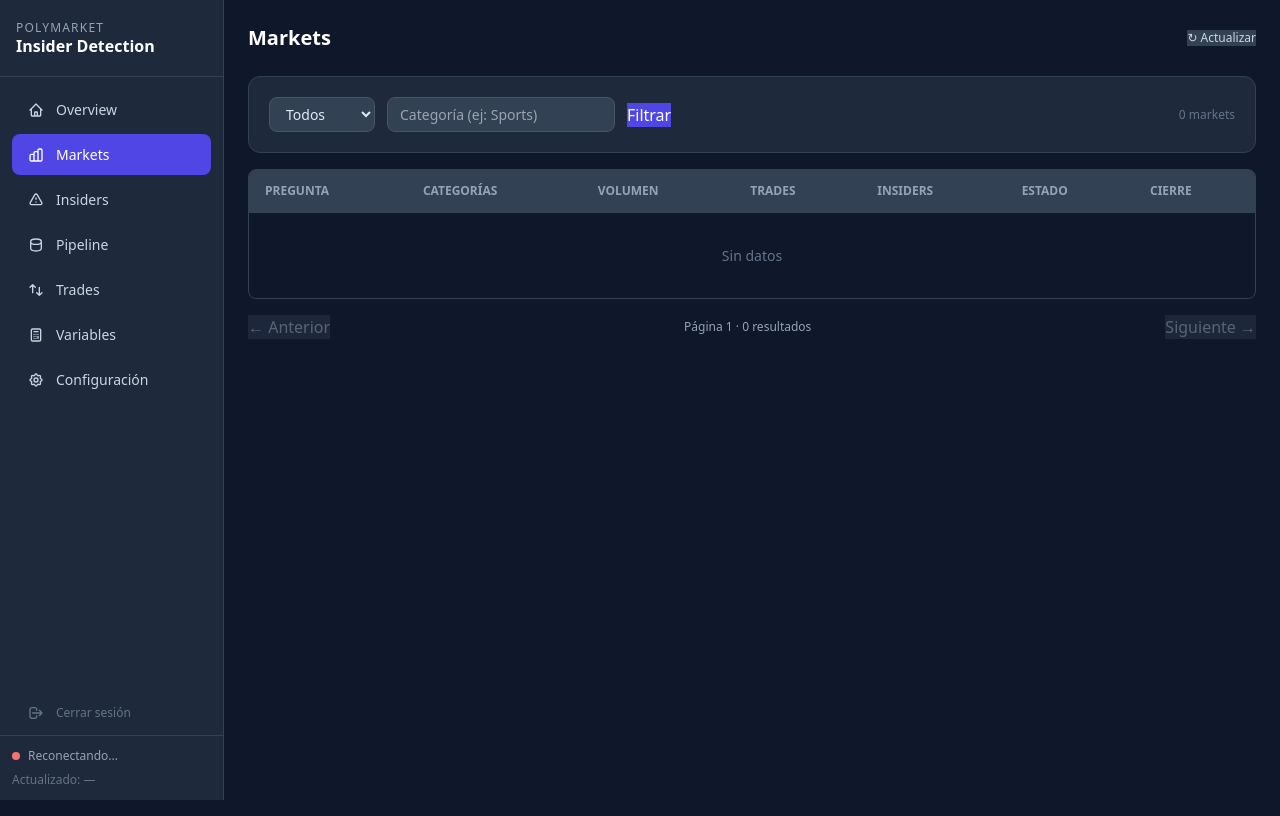
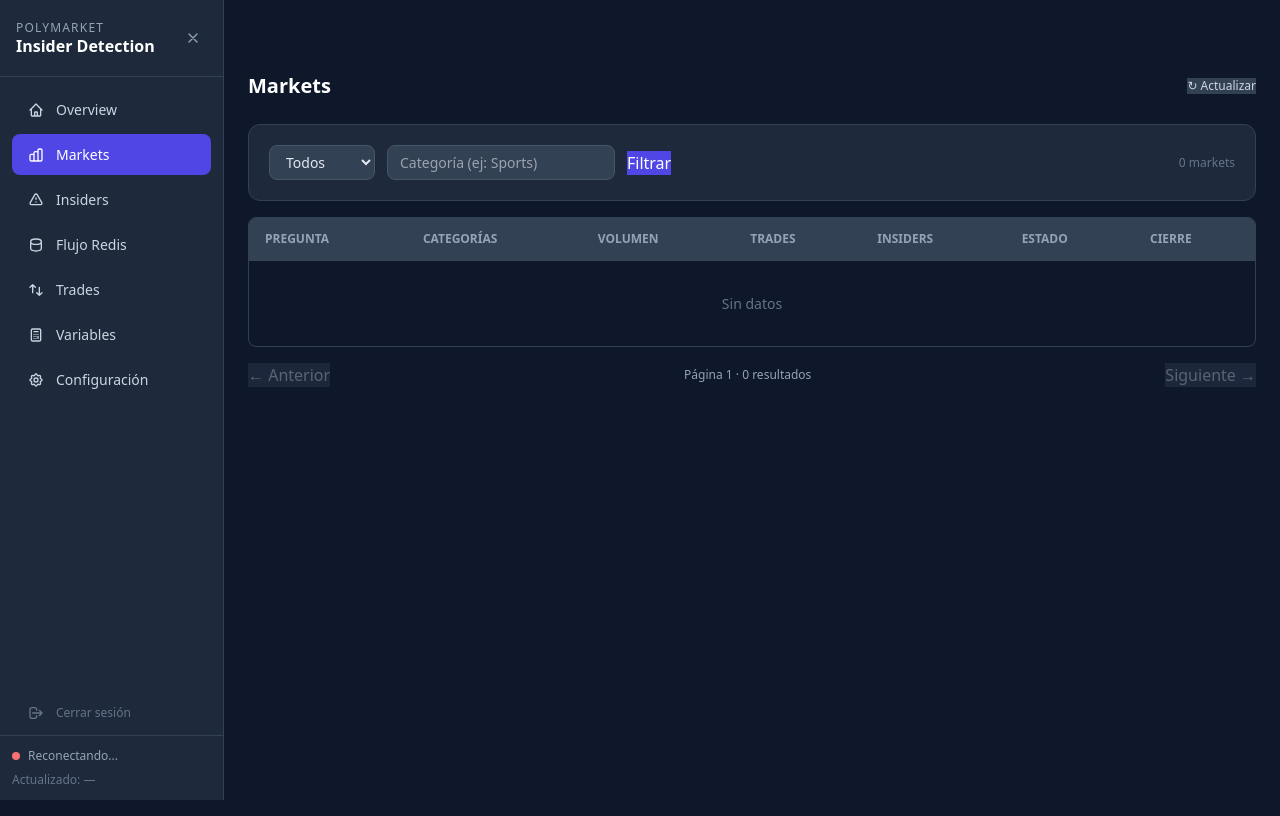
Before and after one commit to CarlosCaoLopez/CFG-Data, a FastAPI app: page /markets in a window 1280 px wide. Run offline with FastAPI, Linux system fonts and the light colour scheme; data that the repository does not hold is empty; some libraries are stand-ins or nearby versions.

Commit message:
dashboard: sidebar colapsable + flujo redis + fix carga pipeline

```diff
--- a/dashboard/redis_client.py
+++ b/dashboard/redis_client.py
@@ -30,7 +30,7 @@
     try:
         from celery import Celery
         app = Celery(broker=redis_url, backend=redis_url)
-        i = app.control.inspect(timeout=2.0)
+        i = app.control.inspect(timeout=0.8)
         active = i.active() or {}
         scheduled = i.scheduled() or {}
         return {
--- a/dashboard/templates/base.html
+++ b/dashboard/templates/base.html
@@ -75,61 +75,111 @@
       outline: none;
     }
     .input:focus { box-shadow: 0 0 0 2px #6366f1; }
+
+    /* Sidebar transition */
+    #sidebar {
+      transition: transform 0.2s ease;
+    }
   </style>
 </head>
-<body class="bg-slate-900 text-slate-100 min-h-screen flex" x-data="dashboard()">
+<body class="bg-slate-900 text-slate-100 min-h-screen" x-data="dashboard()">
+
+  <!-- Mobile backdrop -->
+  <div x-show="sidebarOpen" x-cloak @click="sidebarOpen = false"
+       class="fixed inset-0 bg-black/60 z-20 md:hidden"></div>
+
+  <!-- Mobile top bar -->
+  <header class="md:hidden fixed top-0 left-0 right-0 z-30 bg-slate-800 border-b border-slate-700 px-4 h-12 flex items-center gap-3">
+    <button @click="sidebarOpen = !sidebarOpen"
+            class="text-slate-300 hover:text-white p-1 rounded-lg transition-colors">
+      <!-- Hamburger -->
+      <svg x-show="!sidebarOpen" class="w-5 h-5" fill="none" stroke="currentColor" viewBox="0 0 24 24">
+        <path stroke-linecap="round" stroke-linejoin="round" stroke-width="2" d="M4 6h16M4 12h16M4 18h16"/>
+      </svg>
+      <!-- X -->
+      <svg x-show="sidebarOpen" x-cloak class="w-5 h-5" fill="none" stroke="currentColor" viewBox="0 0 24 24">
+        <path stroke-linecap="round" stroke-linejoin="round" stroke-width="2" d="M6 18L18 6M6 6l12 12"/>
+      </svg>
+    </button>
+    <div>
+      <p class="text-xs text-slate-400 font-medium uppercase tracking-widest leading-none">Polymarket</p>
+      <p class="text-sm font-bold text-white leading-tight">Insider Detection</p>
+    </div>
+  </header>
 
   <!-- Sidebar -->
-  <aside class="w-56 shrink-0 bg-slate-800 border-r border-slate-700 flex flex-col min-h-screen fixed top-0 left-0 z-10">
-    <div class="px-4 py-5 border-b border-slate-700">
-      <p class="text-xs text-slate-400 font-medium uppercase tracking-widest">Polymarket</p>
-      <h1 class="text-base font-bold text-white leading-tight">Insider Detection</h1>
+  <aside id="sidebar"
+         :class="sidebarOpen ? 'translate-x-0' : '-translate-x-full'"
+         class="fixed top-0 left-0 z-30 bg-slate-800 border-r border-slate-700 flex flex-col
+                w-full h-full md:w-56 md:min-h-screen">
+
+    <!-- Sidebar header -->
+    <div class="px-4 py-5 border-b border-slate-700 flex items-center justify-between shrink-0">
+      <div>
+        <p class="text-xs text-slate-400 font-medium uppercase tracking-widest">Polymarket</p>
+        <h1 class="text-base font-bold text-white leading-tight">Insider Detection</h1>
+      </div>
+      <!-- X button (desktop only, hamburger is in mobile top bar) -->
+      <button @click="sidebarOpen = false"
+              class="hidden md:flex items-center justify-center text-slate-400 hover:text-white p-1.5 rounded-lg hover:bg-slate-700 transition-colors">
+        <svg class="w-4 h-4" fill="none" stroke="currentColor" viewBox="0 0 24 24">
+          <path stroke-linecap="round" stroke-linejoin="round" stroke-width="2" d="M6 18L18 6M6 6l12 12"/>
+        </svg>
+      </button>
     </div>
 
-    <nav class="flex-1 p-3 space-y-1">
-      <a href="/"          class="sidebar-item {% if active == 'overview'  %}active{% endif %}">
+    <nav class="flex-1 p-3 space-y-1 overflow-y-auto">
+      <a href="/" @click="if(window.innerWidth < 768) sidebarOpen = false"
+         class="sidebar-item {% if active == 'overview'  %}active{% endif %}">
         <svg class="w-4 h-4 shrink-0" fill="none" stroke="currentColor" viewBox="0 0 24 24"><path stroke-linecap="round" stroke-linejoin="round" stroke-width="2" d="M3 12l2-2m0 0l7-7 7 7M5 10v10a1 1 0 001 1h3m10-11l2 2m-2-2v10a1 1 0 01-1 1h-3m-6 0a1 1 0 001-1v-4a1 1 0 011-1h2a1 1 0 011 1v4a1 1 0 001 1m-6 0h6"/></svg>
         Overview
       </a>
-      <a href="/markets"   class="sidebar-item {% if active == 'markets'   %}active{% endif %}">
+      <a href="/markets" @click="if(window.innerWidth < 768) sidebarOpen = false"
+         class="sidebar-item {% if active == 'markets'   %}active{% endif %}">
         <svg class="w-4 h-4 shrink-0" fill="none" stroke="currentColor" viewBox="0 0 24 24"><path stroke-linecap="round" stroke-linejoin="round" stroke-width="2" d="M9 19v-6a2 2 0 00-2-2H5a2 2 0 00-2 2v6a2 2 0 002 2h2a2 2 0 002-2zm0 0V9a2 2 0 012-2h2a2 2 0 012 2v10m-6 0a2 2 0 002 2h2a2 2 0 002-2m0 0V5a2 2 0 012-2h2a2 2 0 012 2v14a2 2 0 01-2 2h-2a2 2 0 01-2-2z"/></svg>
         Markets
       </a>
-      <a href="/insiders"  class="sidebar-item {% if active == 'insiders'  %}active{% endif %}">
+      <a href="/insiders" @click="if(window.innerWidth < 768) sidebarOpen = false"
+         class="sidebar-item {% if active == 'insiders'  %}active{% endif %}">
         <svg class="w-4 h-4 shrink-0" fill="none" stroke="currentColor" viewBox="0 0 24 24"><path stroke-linecap="round" stroke-linejoin="round" stroke-width="2" d="M12 9v2m0 4h.01m-6.938 4h13.856c1.54 0 2.502-1.667 1.732-3L13.732 4c-.77-1.333-2.694-1.333-3.464 0L3.34 16c-.77 1.333.192 3 1.732 3z"/></svg>
         Insiders
         <span x-show="kpis.total_insiders > 0" x-cloak class="ml-auto bg-red-600 text-white text-xs font-bold px-1.5 py-0.5 rounded-full" x-text="kpis.total_insiders"></span>
       </a>
-      <a href="/pipeline"  class="sidebar-item {% if active == 'pipeline'  %}active{% endif %}">
+      <a href="/pipeline" @click="if(window.innerWidth < 768) sidebarOpen = false"
+         class="sidebar-item {% if active == 'pipeline'  %}active{% endif %}">
         <svg class="w-4 h-4 shrink-0" fill="none" stroke="currentColor" viewBox="0 0 24 24"><path stroke-linecap="round" stroke-linejoin="round" stroke-width="2" d="M4 7v10c0 2.21 3.582 4 8 4s8-1.79 8-4V7M4 7c0 2.21 3.582 4 8 4s8-1.79 8-4M4 7c0-2.21 3.582-4 8-4s8 1.79 8 4"/></svg>
-        Pipeline
+        Flujo Redis
         <span x-show="pipeline_alert" x-cloak class="ml-auto w-2 h-2 rounded-full bg-yellow-400"></span>
       </a>
-      <a href="/trades"    class="sidebar-item {% if active == 'trades'    %}active{% endif %}">
+      <a href="/trades" @click="if(window.innerWidth < 768) sidebarOpen = false"
+         class="sidebar-item {% if active == 'trades'    %}active{% endif %}">
         <svg class="w-4 h-4 shrink-0" fill="none" stroke="currentColor" viewBox="0 0 24 24"><path stroke-linecap="round" stroke-linejoin="round" stroke-width="2" d="M7 16V4m0 0L3 8m4-4l4 4m6 0v12m0 0l4-4m-4 4l-4-4"/></svg>
         Trades
       </a>
-      <a href="/variables" class="sidebar-item {% if active == 'variables' %}active{% endif %}">
+      <a href="/variables" @click="if(window.innerWidth < 768) sidebarOpen = false"
+         class="sidebar-item {% if active == 'variables' %}active{% endif %}">
         <svg class="w-4 h-4 shrink-0" fill="none" stroke="currentColor" viewBox="0 0 24 24"><path stroke-linecap="round" stroke-linejoin="round" stroke-width="2" d="M9 7h6m0 10v-3m-3 3h.01M9 17h.01M9 14h.01M12 14h.01M15 11h.01M12 11h.01M9 11h.01M7 21h10a2 2 0 002-2V5a2 2 0 00-2-2H7a2 2 0 00-2 2v14a2 2 0 002 2z"/></svg>
         Variables
         <span x-show="kpis.cmv_in_flight > 0" x-cloak class="ml-auto bg-yellow-600 text-white text-xs font-bold px-1.5 py-0.5 rounded-full" x-text="kpis.cmv_in_flight"></span>
       </a>
-      <a href="/settings" class="sidebar-item {% if active == 'settings' %}active{% endif %}">
+      <a href="/settings" @click="if(window.innerWidth < 768) sidebarOpen = false"
+         class="sidebar-item {% if active == 'settings' %}active{% endif %}">
         <svg class="w-4 h-4 shrink-0" fill="none" stroke="currentColor" viewBox="0 0 24 24"><path stroke-linecap="round" stroke-linejoin="round" stroke-width="2" d="M10.325 4.317c.426-1.756 2.924-1.756 3.35 0a1.724 1.724 0 002.573 1.066c1.543-.94 3.31.826 2.37 2.37a1.724 1.724 0 001.065 2.572c1.756.426 1.756 2.924 0 3.35a1.724 1.724 0 00-1.066 2.573c.94 1.543-.826 3.31-2.37 2.37a1.724 1.724 0 00-2.572 1.065c-.426 1.756-2.924 1.756-3.35 0a1.724 1.724 0 00-2.573-1.066c-1.543.94-3.31-.826-2.37-2.37a1.724 1.724 0 00-1.065-2.572c-1.756-.426-1.756-2.924 0-3.35a1.724 1.724 0 001.066-2.573c-.94-1.543.826-3.31 2.37-2.37.996.608 2.296.07 2.572-1.065z"/><path stroke-linecap="round" stroke-linejoin="round" stroke-width="2" d="M15 12a3 3 0 11-6 0 3 3 0 016 0z"/></svg>
         Configuración
       </a>
     </nav>
 
     <!-- Logout -->
-    <div class="px-3 pb-1">
-      <a href="/auth/logout" class="sidebar-item text-xs text-slate-500 hover:text-red-400">
+    <div class="px-3 pb-1 shrink-0">
+      <a href="/auth/logout" @click="if(window.innerWidth < 768) sidebarOpen = false"
+         class="sidebar-item text-xs text-slate-500 hover:text-red-400">
         <svg class="w-4 h-4 shrink-0" fill="none" stroke="currentColor" viewBox="0 0 24 24"><path stroke-linecap="round" stroke-linejoin="round" stroke-width="2" d="M17 16l4-4m0 0l-4-4m4 4H7m6 4v1a3 3 0 01-3 3H6a3 3 0 01-3-3V7a3 3 0 013-3h4a3 3 0 013 3v1"/></svg>
         Cerrar sesión
       </a>
     </div>
 
     <!-- SSE status + last update -->
-    <div class="p-3 border-t border-slate-700 space-y-2">
+    <div class="p-3 border-t border-slate-700 space-y-2 shrink-0">
       <div class="flex items-center gap-2">
         <span :class="sse_connected ? 'bg-emerald-400' : 'bg-red-400'" class="w-2 h-2 rounded-full shrink-0"></span>
         <span class="text-xs text-slate-400" x-text="sse_connected ? 'Live' : 'Reconectando...'"></span>
@@ -144,13 +194,27 @@
        x-text="toast_msg"></div>
 
   <!-- Main content -->
-  <main class="ml-56 flex-1 p-6 min-h-screen">
+  <main :class="sidebarOpen ? 'md:ml-56' : 'md:ml-0'"
+        class="pt-16 md:pt-0 flex-1 px-6 pb-6 min-h-screen transition-all duration-200">
+
+    <!-- Desktop top bar (hamburger when sidebar closed) -->
+    <div class="hidden md:flex items-center h-10 mb-4 mt-4">
+      <button x-show="!sidebarOpen" x-cloak @click="sidebarOpen = true"
+              class="flex items-center justify-center bg-slate-800 border border-slate-700
+                     text-slate-300 hover:text-white p-2 rounded-lg transition-colors hover:bg-slate-700">
+        <svg class="w-5 h-5" fill="none" stroke="currentColor" viewBox="0 0 24 24">
+          <path stroke-linecap="round" stroke-linejoin="round" stroke-width="2" d="M4 6h16M4 12h16M4 18h16"/>
+        </svg>
+      </button>
+    </div>
+
     {% block content %}{% endblock %}
   </main>
 
 <script>
 function dashboard() {
   return {
+    sidebarOpen: true,
     kpis: { total_wallets: 0, total_insiders: 0, total_markets: 0, closed_markets: 0, total_trades: 0, insider_trades: 0, cmv_in_flight: 0, detections_last_24h: 0 },
     stream_lengths: {},
     pipeline_alert: false,
@@ -160,6 +224,8 @@
     _toast_timer: null,
 
     init() {
+      // Desktop: open by default; mobile: closed by default
+      this.sidebarOpen = window.innerWidth >= 768;
       this.connectSSE();
     },
 
--- a/docker-compose.yml
+++ b/docker-compose.yml
@@ -164,7 +164,7 @@
     build:
       context: .
       dockerfile: Dockerfile
-    command: uvicorn dashboard.main:app --host 0.0.0.0 --port 8000
+    command: uvicorn dashboard.main:app --host 0.0.0.0 --port 8000 --reload
     env_file: .env
     environment:
       - REDIS_URL=redis://redis:6379/0
@@ -179,6 +179,8 @@
         condition: service_healthy
     networks:
       - proyect_net
+    volumes:
+      - ./dashboard:/app/dashboard
 
 volumes:
   redis_data:
```
Also changed, not shown: 1 other file.
